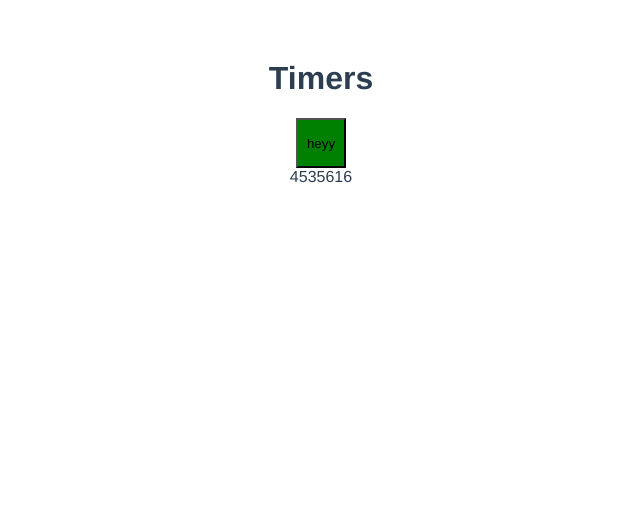
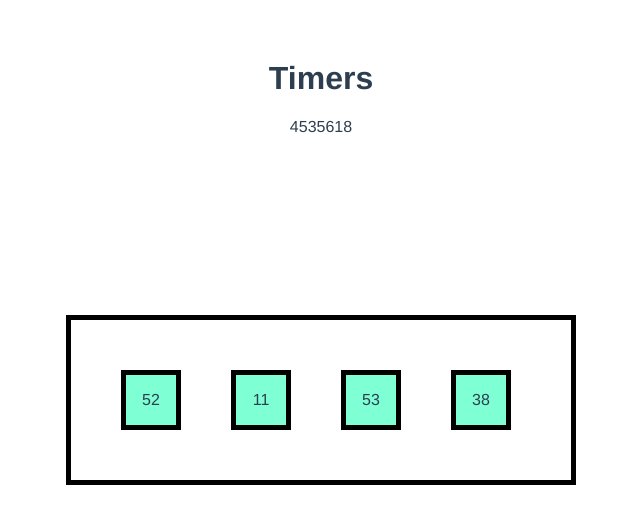
Before and after one commit to ryantupo/vue-firstapp, a Vue app: page / in a window 1280 px wide. Shown: the top 524 px of the page, without its empty margins (319-959 px from the left). Built offline with nearby package versions, Linux system fonts and the light colour scheme.

Commit message:
14.05.2021 countdown working started css

```diff
--- a/src/App.vue
+++ b/src/App.vue
@@ -1,20 +1,18 @@
 <template>
 <div>
     <h1>Timers</h1>
-  <Button @btn-clicked="sayhi" :text="'heyy'" :color="'green'"/>
   <Countdown :totalTime=4535623 />
 </div>
 
 </template>
 
 <script>
-import Button from "./components/Button";
+
 import Countdown from './components/Coutdown'
 
 export default {
   name: "App",
   components: {
-    Button,
     Countdown
   },
   methods: {
--- a/src/components/Coutdown.vue
+++ b/src/components/Coutdown.vue
@@ -1,6 +1,23 @@
 <template>
     <div>
+
     {{ timerCount }}
+    <div class="padding mainBlock">
+    <div style="margin-right:50px;" class="padding numberBlock">
+    <p>{{ this.amountOfDays }}</p>
+    </div>
+        <div style="margin-right:50px;" class="padding numberBlock">
+    <p>{{ this.amountOfHours }}</p>
+    </div>
+        <div style="margin-right:50px;" class="padding numberBlock">
+    <p>{{ this.amountOfMinutes }}</p>
+    </div>
+        <div class="padding numberBlock">
+    <p>{{ this.remainingSeconds }}</p>
+    </div>
+
+    </div>
+
     </div>
 </template>
 
@@ -17,7 +34,7 @@ export default {
       this.amountOfHours = Math.floor(this.reminderAfterDays / 3600);
       this.reminderAfterHours = this.reminderAfterDays % 3600;
       this.amountOfMinutes = Math.floor(this.reminderAfterHours / 60);
-      this.remainingMinutes = this.reminderAfterHours % 60;
+      this.remainingSeconds = this.reminderAfterHours % 60;
     }
   },
   data() {
@@ -28,7 +45,7 @@ export default {
       amountOfHours: 0,
       reminderAfterHours: 0,
       amountOfMinutes: 0,
-      remainingMinutes: 0
+      remainingSeconds: 0
     };
   },
 
@@ -44,7 +61,7 @@ export default {
             console.log("days left :", this.amountOfDays);
             console.log("Hours Left :", this.amountOfHours);
             console.log("minutes Left :", this.amountOfMinutes);
-            console.log("Seconds Left :", this.remainingMinutes);
+            console.log("Seconds Left :", this.remainingSeconds);
           }, 1000);
         } else if (value === 0) {
           console.log("finished");
@@ -57,4 +74,30 @@ export default {
 </script>
 
 <style>
+.numberBlock {
+  vertical-align: middle;
+  text-align: center;
+  width: 50px;
+  height: 50px;
+  background-color: aquamarine;
+}
+
+.mainBlock {
+  position: absolute;
+  top: 50%;
+  left: 50%;
+  transform: translate(-50%, -50%);
+  display: flex;
+  flex-wrap: wrap;
+  margin: auto;
+  width: 400px;
+
+  padding: 50px;
+}
+
+.padding {
+  border-color: black;
+  border-style: solid;
+  border-width: 5px 5px;
+}
 </style>
```
